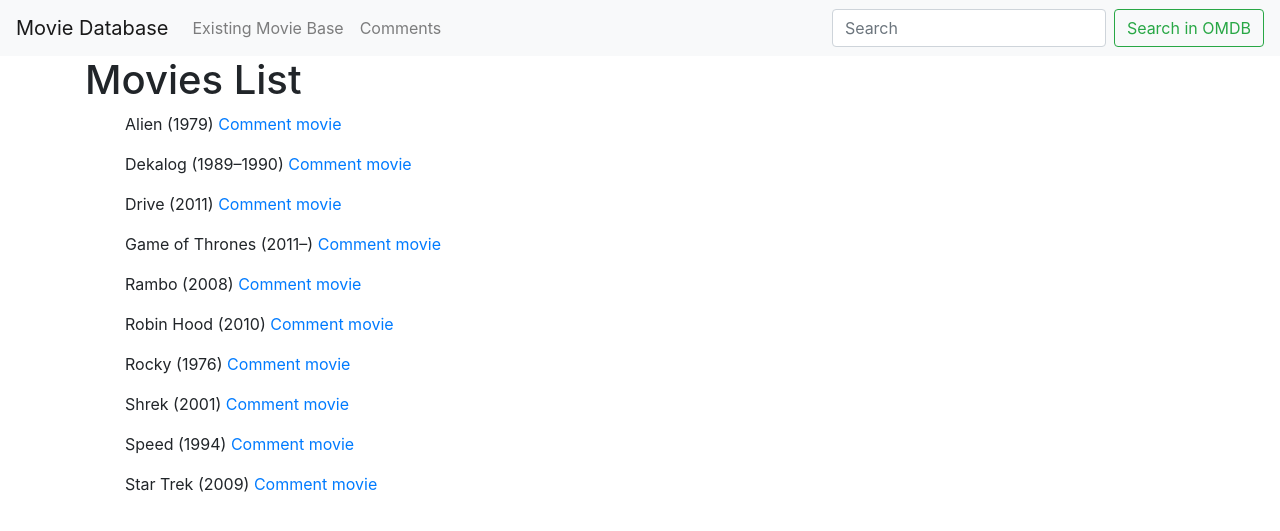
After one commit to 3Cement/MoviesDatabase---Django-REST-Framework, a Django app: a page that uses movieapp/templates/base.html in a window 1280 px wide. The commit adds this page. Shown: the top 531 px of the page. Run offline with Django 3.2, Linux system fonts and the light colour scheme; data comes from the database, SQL or seed files in the repository; both versions use the stored data as it was after the commit; some libraries are stand-ins or nearby versions.

Commit message:
Movie list and comment list added

```diff
--- a/movieapp/models.py
+++ b/movieapp/models.py
@@ -19,7 +19,7 @@ class Movie(models.Model):
 		title = urllib.parse.quote(title)
 		API_KEY = '44c18575'
 		try:
-			request = urllib.request.Request("https://www.omdbapi.com/?t=%s&apikey=44c18575" % title)
+			request = urllib.request.Request("https://www.omdbapi.com/?t=%s&apikey=%s" % (title, API_KEY))
 			print('Request data successfull')
 		except Exception:
 			print('Error: Request data unsuccessfull')
--- a/movieapp/templates/base.html
+++ b/movieapp/templates/base.html
@@ -19,10 +19,10 @@
     <div class="collapse navbar-collapse" id="navbarSupportedContent">
       <ul class="navbar-nav mr-auto">
         <li class="nav-item">
-          <a class="nav-link" href="#">Existing Movie Base</a>
+          <a class="nav-link" href="{% url 'movie_list' %}">Existing Movie Base</a>
         </li>
         <li class="nav-item">
-          <a class="nav-link" href="#">Comments</a>
+          <a class="nav-link" href="{% url 'comment_list' %}">Comments</a>
         </li>
       </ul>
       <form class="form-inline my-2 my-lg-0">
--- /dev/null
+++ b/movieapp/templates/movie_list.html
@@ -0,0 +1,22 @@
+{% extends "base.html" %}
+{% load static from staticfiles %}
+
+{% block content %}
+	<div class="container">
+
+    <h1>Movies List</h1>
+
+    {% if movie_list %}
+    <ul>
+      {% for movie in movie_list %}
+        <p>{{ movie.title }} ({{ movie.data.Year }})
+        <a href="{% url 'comment_form' %}">Comment movie</a></p>
+      {% endfor %}
+    </ul>
+    {% else %}
+      <p>There are no movies in the database.</p>
+    {% endif %}
+
+</div>
+
+{% endblock %}
--- a/movieapp/urls.py
+++ b/movieapp/urls.py
@@ -10,11 +10,8 @@ router.register('comments', views.CommentView)
 urlpatterns = [
 	path('api/', include(router.urls)),
     url(r'^$', views.homepage),
+    url(r'^allmovies/', views.allmovies, name='movie_list'),
+    url(r'^allcomments/', views.allcomments, name='comment_list'),
+    url(r'^comment/', views.add_comment, name='comment_form'),
     url(r'^search/', views.results),
-    url(r'^movies/', views.MovieList.as_view()),
 ]
-'''
-urlpatterns = [
-    url(r'^movies/', views.MovieList.as_view()),
-]
-'''
--- a/movieapp/views.py
+++ b/movieapp/views.py
@@ -1,8 +1,10 @@
-from django.shortcuts import render
+from django.shortcuts import render, redirect
+from django.views import generic
 from rest_framework import viewsets, status
 from rest_framework.views import APIView
 from rest_framework.response import Response
-from .models import *
+from .models import Movie, Comment
+from .forms import CommentForm
 from .serializers import MovieSerializer, CommentSerializer
 import json
 
@@ -16,6 +18,29 @@ class CommentView(viewsets.ModelViewSet):
 
 def homepage(request):
 	return render(request, 'home.html')
+
+def allmovies(request):
+	movie_list = Movie.objects.all()
+	return render(request, 'movie_list.html', {'movie_list': movie_list})
+
+def allcomments(request):
+	comment_list = Comment.objects.all()
+	return render(request, 'comment_list.html', {'comment_list': comment_list})
+
+def add_comment(request):
+	if request.method == 'POST':
+		form = CommentForm(request.POST or None)
+		if form.is_valid():
+			form.save()
+			#messages.success(request, ('Comment has been added!'))
+			return redirect('home.html')
+		else:
+			form = CommentForm()
+			#messages.success(request, ('You CommentFOrm is invalid'))
+			return redirect('home.html')
+	else:
+		form = CommentForm()
+	return render(request, 'comment_form.html', { 'form': form, },)
 
 def results(request):
 	movie = Movie()
@@ -35,9 +60,3 @@ def get_movie(request, title):
 			response = json.dumps([{ 'Error': 'No movie with that title' }])
 	return HttpResponse(response, content_type='text/json')
 '''
-class MovieList(APIView):
-
-	def get(self, request):
-		movies = Movie.objects.all()
-		serializer = MovieSerializer(movies, many=True)
-		return Response(serializer.data)
--- a/moviebase/settings.py
+++ b/moviebase/settings.py
@@ -95,7 +95,7 @@ AUTH_PASSWORD_VALIDATORS = [
 
 LANGUAGE_CODE = 'en-us'
 
-TIME_ZONE = 'UTC'
+TIME_ZONE = 'Europe/London'
 
 USE_I18N = True
 
```
Also changed, not shown: movieapp/forms.py (added, +14 -0 lines), movieapp/templates/comment_form.html (added, +14 -0 lines), movieapp/templates/comment_list.html (added, +21 -0 lines), movieapp/templates/home.html (+5 -8 lines), db.sqlite3.
